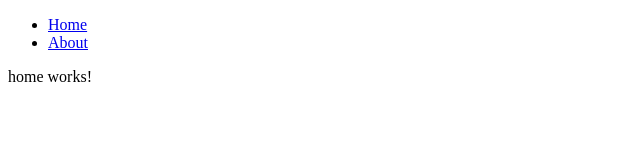
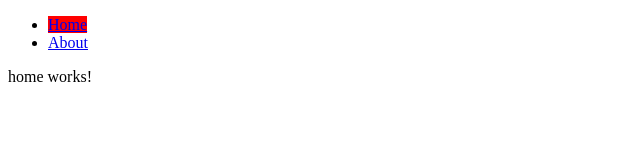
Before and after one commit to TingHuanClay/AngularLearning, an Angular app in the folder AngularRouting/: page /#/home in a window 1280 px wide. Shown: the top 160 px of the page, without its empty margins (0-640 px from the left). Built offline with nearby package versions, Linux system fonts and the light colour scheme.

Commit message:
feat: add default routing rule and active routing style

```diff
--- a/AngularRouting/src/app/app-routing.module.ts
+++ b/AngularRouting/src/app/app-routing.module.ts
@@ -15,6 +15,11 @@ const routes: Routes = [
   {
     path:'about',
     component:AboutComponent
+  },
+  {
+    path: '**',
+    redirectTo: 'home',
+    pathMatch: 'full'
   }
 ];
 
--- a/AngularRouting/src/app/app.component.css
+++ b/AngularRouting/src/app/app.component.css
@@ -0,0 +1,3 @@
+.active {
+    background-color: red;
+  }
--- a/AngularRouting/src/app/app.component.html
+++ b/AngularRouting/src/app/app.component.html
@@ -1,5 +1,17 @@
 <ul>
-  <li><a [routerLink]="'/home'">Home</a></li>
-  <li><a [routerLink]="'/about'">About</a></li>
+  <li>
+    <a
+      [routerLink]="'/home'"
+      routerLinkActive="active"
+    >Home
+    </a>
+  </li>
+  <li>
+    <a
+      [routerLink]="'/about'"
+      routerLinkActive="active"
+    >About
+    </a>
+  </li>
 </ul>
 <router-outlet></router-outlet>
```
